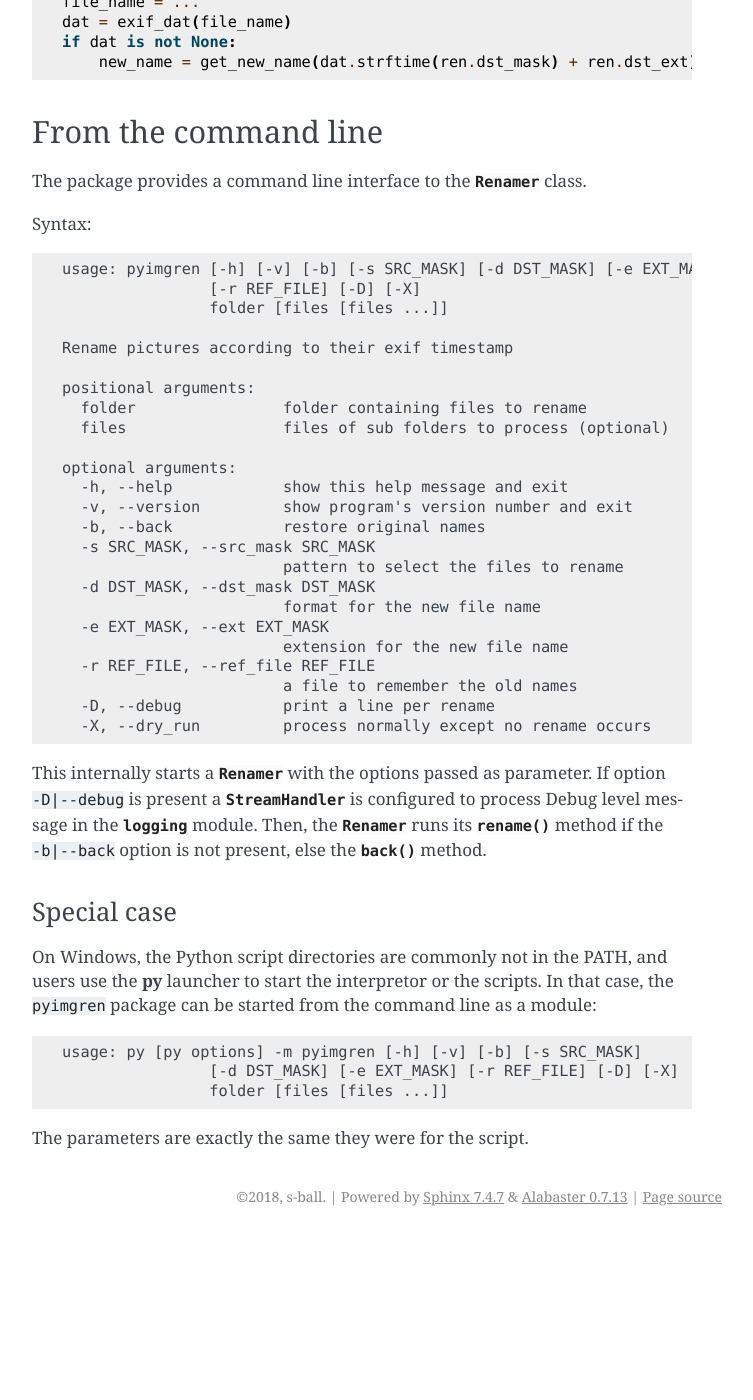
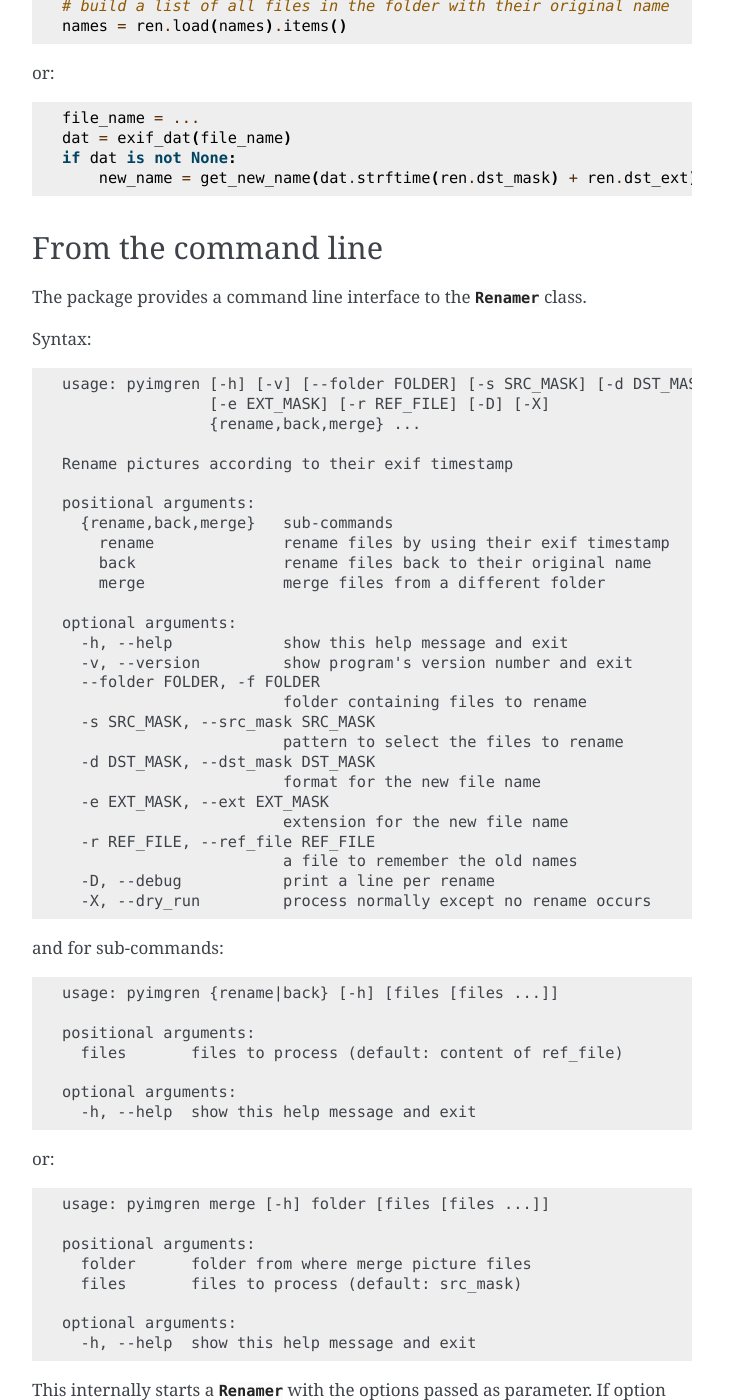
Before and after one commit to s-ball/pyimgren, a Sphinx documentation site: the page built from docs/usage.rst, in a window 1280 px wide and 1400 px high, scrolled down 1808 px. Shown: the whole window, without its empty margins (388-1141 px from the left). Built offline with Sphinx 7.4.7, drawn with Linux system fonts in a browser that asks for light colours; before the commit the page ends 3044 px from its top, so only the background shows below that; some of the changed text lies outside the part shown.

Commit message:
Update documentation with respect to "merge".
Version is now 0.5.0.dev2

```diff
--- a/docs/overview.rst
+++ b/docs/overview.rst
@@ -22,7 +22,9 @@ The central class of the package is :class:`~pyimgren.pyimgren.Renamer`. It norm
 * rename files from the folder given by their names of by patterns to a name contructed with the date from the exif tag, the ``strftime`` format string and the extension. When more than one file should get the same name, all by the following are given names postfixed with ``a`` to ``zz`` before the extension.
   For example with a ``"%Y%m%d"`` mask and a ``".jpeg"`` extension, 3 pictures from the 10 september 2016 will be given the names ``"20160910.jpeg"`` and ``"20160910a.jpeg"``.
 
-* rename back files from the folder to their original names. For that it creates a special file in the folder (by default ``names.log``) to record the new and original names. Optionally it can operate on a limited set of the renamed pictures.
+* rename back files from the folder to their original names. For that ``rename`` creates a special file in the folder (by default ``names.log``) to record the new and original names. Optionally it can operate on a limited set of the renamed pictures.
+
+* merge files from a different directory. File are directly copied from their original folder with their final name based on their exif timestamp.
 
 Dependencies
 ------------
--- a/docs/usage.rst
+++ b/docs/usage.rst
@@ -21,10 +21,14 @@ You can then use the :meth:`~.rename` and :meth:`~.back` methods to rename pictu
     ...
     ren.back("20160910*.jpg")  # only rename back pictures taken on 10/09/2016
 
+You can also merge files from a different directory. It makes sense when you want to pick pictures from another camera::
+
+    ren.merge("e:\dcim", "IMG*.JPG")
+
 Mid-level usage
 ***************
 
-All messages from the :mod:`pyimgren` module go through the :mod:`logging` module. If you want debug messages to be actually printed, you **must** configure a non default handler processing that level before using :meth:`~.rename` and :meth:`~.back` methods with a `debug=True` parameter::
+All messages from the :mod:`pyimgren` module go through the :mod:`logging` module. If you want debug messages to be actually printed, you **must** configure a non default handler processing that level before using :meth:`~.rename`, :meth:`~.back` and :meth:`~.merge`, methods with a `debug=True` parameter::
 
     log = logging.getLogger('pyimgren')
     log.setLevel(logging.DEBUG)
@@ -77,20 +81,23 @@ Syntax:
 
 .. code-block:: none
 
-    usage: pyimgren [-h] [-v] [-b] [-s SRC_MASK] [-d DST_MASK] [-e EXT_MASK]
-                    [-r REF_FILE] [-D] [-X]
-                    folder [files [files ...]]
+    usage: pyimgren [-h] [-v] [--folder FOLDER] [-s SRC_MASK] [-d DST_MASK]
+                    [-e EXT_MASK] [-r REF_FILE] [-D] [-X]
+                    {rename,back,merge} ...
 
     Rename pictures according to their exif timestamp
 
     positional arguments:
-      folder                folder containing files to rename
-      files                 files of sub folders to process (optional)
+      {rename,back,merge}   sub-commands
+        rename              rename files by using their exif timestamp
+        back                rename files back to their original name
+        merge               merge files from a different folder
 
     optional arguments:
       -h, --help            show this help message and exit
       -v, --version         show program's version number and exit
-      -b, --back            restore original names
+      --folder FOLDER, -f FOLDER
+                            folder containing files to rename
       -s SRC_MASK, --src_mask SRC_MASK
                             pattern to select the files to rename
       -d DST_MASK, --dst_mask DST_MASK
@@ -101,6 +108,31 @@ Syntax:
                             a file to remember the old names
       -D, --debug           print a line per rename
       -X, --dry_run         process normally except no rename occurs
+
+and for sub-commands:
+
+.. code-block:: none
+
+    usage: pyimgren {rename|back} [-h] [files [files ...]]
+
+    positional arguments:
+      files       files to process (default: content of ref_file)
+
+    optional arguments:
+      -h, --help  show this help message and exit
+
+or:
+
+.. code-block:: none
+
+    usage: pyimgren merge [-h] folder [files [files ...]]
+
+    positional arguments:
+      folder      folder from where merge picture files
+      files       files to process (default: src_mask)
+
+    optional arguments:
+      -h, --help  show this help message and exit
 
 This internally starts a :class:`~.Renamer` with the options passed as parameter. If option ``-D|--debug`` is present a :class:`StreamHandler` is configured to process Debug level message in the :mod:`logging` module. Then, the :class:`~.Renamer` runs its :meth:`~.rename` method if the ``-b|--back`` option is not present, else the :meth:`~.back` method.
 
@@ -113,8 +145,8 @@ On Windows, the Python script directories are commonly not in the PATH, and user
 
 .. code-block:: none
 
-    usage: py [py options] -m pyimgren [-h] [-v] [-b] [-s SRC_MASK]
-                    [-d DST_MASK] [-e EXT_MASK] [-r REF_FILE] [-D] [-X]
-                    folder [files [files ...]]
+    usage: pyimgren [-h] [-v] [--folder FOLDER] [-s SRC_MASK] [-d DST_MASK]
+                    [-e EXT_MASK] [-r REF_FILE] [-D] [-X]
+                    {rename,back,merge} ...
 
 The parameters are exactly the same they were for the script.
--- a/pyimgren/version.py
+++ b/pyimgren/version.py
@@ -1,4 +1,4 @@
-__version__ = "0.5.0.dev1"
+__version__ = "0.5.0.dev2"
 # this file must contain __version__ = version_string as its first line
 
 # MIT License
```
Also changed, not shown: README.md (+56 -2 lines), 1 other file.
